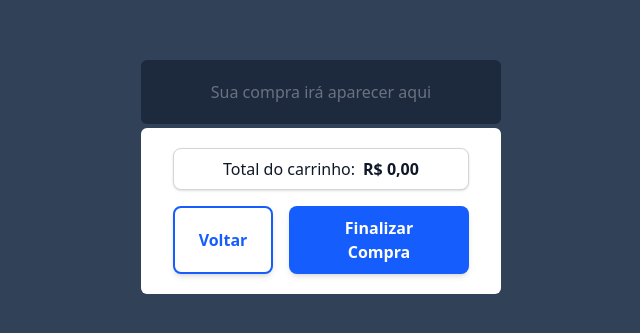
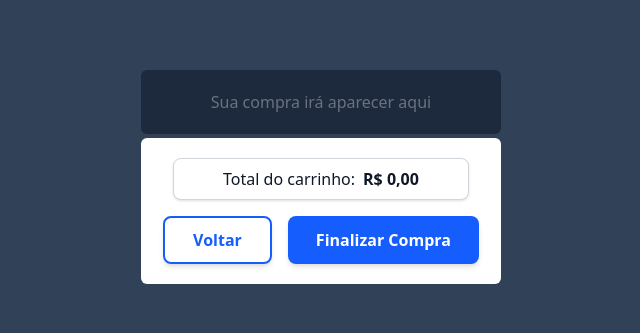
Before and after one commit to GabrielPassos-Dev/projectReact-TrainingOne, a React (Vite) app in the folder projectFile/: page /compras in a window 1280 px wide. Shown: the part 223-556 px from the top of the page, without its empty margins (319-959 px from the left). Built offline with nearby package versions, Linux system fonts and the light colour scheme.

Commit message:
feat: add reusable button component

```diff
--- a/projectFile/src/components/AddItem.jsx
+++ b/projectFile/src/components/AddItem.jsx
@@ -1,5 +1,6 @@
 import { useState } from "react";
 import QuantityInput from "./QuantityInput";
+import { Button } from "./ui/buttons/Button";
 
 function AddItem({ addItemToList }) {
   const [title, setTitle] = useState("");
@@ -17,7 +18,7 @@ function AddItem({ addItemToList }) {
 
       <QuantityInput value={quantity} onChange={setQuantity} />
 
-      <button
+      <Button
         onClick={() => {
           if (!title) {
             alert("Digite algo!");
@@ -26,12 +27,9 @@ function AddItem({ addItemToList }) {
           addItemToList(title.trim(), quantity);
           setTitle("");
         }}
-        className="
-        px-7 py-2.5 bg-blue-600 text-white font-semibold rounded-lg shadow-md hover:bg-blue-700 hover:shadow-lg transition-all duration-300
-        focus:outline-none focus:ring-2 focus:ring-blue-400 focus:ring-offset-2 cursor-pointer"
       >
         Adicionar na Lista
-      </button>
+      </Button>
     </div>
   );
 }
--- a/projectFile/src/components/FinishShoppingCart.jsx
+++ b/projectFile/src/components/FinishShoppingCart.jsx
@@ -1,4 +1,5 @@
 import { Link, useNavigate } from "react-router-dom";
+import { Button } from "./ui/buttons/Button";
 
 function FinishShoppingCart({ total, setCart }) {
   function formatReal(value) {
@@ -23,23 +24,23 @@ function FinishShoppingCart({ total, setCart }) {
         <div>Total do carrinho:</div>
         <div className="font-bold ">{formatReal(total)}</div>
       </div>
+
       <div className="flex gap-4">
-        <Link
+        <Button
           to="/"
-          className=" w-25 text-center
-          px-7 py-2.5 bg-white text-blue-600 border-2 border-blue-600 font-semibold rounded-lg shadow-md hover:bg-blue-800 hover:shadow-l hover:text-white transition-all duration-300
-          focus:outline-none focus:ring-2 focus:ring-blue-400 focus:ring-offset-2 flex items-center justify-center"
+          variant="ghost"
+          size="md"
         >
           Voltar
-        </Link>
-        <button
+        </Button>
+
+        <Button
           onClick={() => finish()}
-          className=" w-45 text-center
-          px-7 py-2.5 bg-blue-600 text-white font-semibold rounded-lg shadow-md hover:bg-blue-700 hover:shadow-lg transition-all duration-300
-          focus:outline-none focus:ring-2 focus:ring-blue-400 focus:ring-offset-2 cursor-pointer flex items-center justify-center"
+          variant="primary"
+          size="md"
         >
           Finalizar Compra
-        </button>
+        </Button>
       </div>
     </div>
   );
--- a/projectFile/src/components/ListCart.jsx
+++ b/projectFile/src/components/ListCart.jsx
@@ -1,4 +1,5 @@
 import { Trash2 } from "lucide-react";
+import { Button } from "./ui/buttons/Button";
 
 function ListCart({ cart, deleteItemToCart }) {
   function formatReal(value) {
@@ -15,7 +16,7 @@ function ListCart({ cart, deleteItemToCart }) {
       {cart.length > 0 ? (
         <ul className="w-90 bg-slate-800 flex flex-col gap-3 items-center justify-center py-5 rounded-md">
           {cart.map((currentItem) => (
-            <li key={currentItem.id} className="flex gap-4">
+            <li key={currentItem.id} className="flex gap-2  ">
               <div className="flex">
                 <div className="w-10 py-3 bg-slate-900 text-gray-500 shadow-sm text-center rounded-tl-md rounded-bl-md mx-1 ">
                   {currentItem.quantity}
@@ -33,13 +34,15 @@ function ListCart({ cart, deleteItemToCart }) {
                   </div>
                 </div>
               </div>
-              <div>
-                <button
+              <div className=" flex items-center justify-center">
+                <Button
                   onClick={() => deleteItemToCart(currentItem.id)}
-                  className="py-3 btext-white font-semibold text-gray-300 cursor-pointer"
+                  variant="danger"
+                  size="sm"
+                  className="py-2 bg-transparent text-gray-300"
                 >
                   <Trash2 />
-                </button>
+                </Button>
               </div>
             </li>
           ))}
--- a/projectFile/src/components/QuantityInput.jsx
+++ b/projectFile/src/components/QuantityInput.jsx
@@ -1,7 +1,7 @@
 import { CircleMinus, CirclePlus } from "lucide-react";
+import { Button } from "./ui/buttons/Button";
 
 function QuantityInput({ value, onChange }) {
-
   const addQt = () => {
     const newValue = value + 1;
     if (newValue > 999) return;
@@ -23,12 +23,9 @@ function QuantityInput({ value, onChange }) {
   return (
     <div className="flex flex-row gap-4 ">
       {value > 1 && (
-        <button
-          onClick={removeQt}
-          className="flex justify-center items-center w-full px-3 py-1 bg-blue-400 text-white font-semibold rounded-lg shadow-md hover:bg-blue-500 hover:shadow-lg transitio  n-all duration-300"
-        >
+        <Button onClick={removeQt} variant="light" size="md" type="button" aria-label="Aumentar quantidade">
           <CircleMinus />
-        </button>
+        </Button>
       )}
 
       <input
@@ -42,14 +39,9 @@ function QuantityInput({ value, onChange }) {
         onChange={handleChange}
       />
 
-      <button
-        onClick={addQt}
-        className="flex justify-center items-center w-full px-3 py-1 bg-blue-400 text-white font-semibold rounded-lg shadow-md hover:bg-blue-500 hover:shadow-lg transition-all duration-300"
-        type="button"
-        value="+"
-      >
+      <Button onClick={addQt} variant="light" size="md" type="button" aria-label="Diminuir quantidade">
         <CirclePlus />
-      </button>
+      </Button>
     </div>
   );
 }
--- a/projectFile/src/components/ShoppingList.jsx
+++ b/projectFile/src/components/ShoppingList.jsx
@@ -1,5 +1,6 @@
 import { Trash2, ShoppingCart } from "lucide-react";
 import { NumericFormat } from "react-number-format";
+import { Button } from "./ui/buttons/Button";
 
 function ShoppingList({
   product,
@@ -7,19 +8,20 @@ function ShoppingList({
   updateItemValue,
   AddItemToCart,
 }) {
-
   return (
     <>
       {product.length > 0 ? (
         <ul className="bg-slate-300 rounded-md p-6 flex flex-col gap-4">
           {product.map((currentItem) => (
-            <li  key={currentItem.id} className="flex gap-2">
+            <li key={currentItem.id} className="flex gap-2">
               <div className="flex flex-row rounded-md">
                 <div className="w-10 px-1 py-2 bg-slate-500 text-gray-900 shadow-sm text-center font-bold rounded-tl-md rounded-bl-md">
                   {currentItem.quantity}
                 </div>
                 <div
-                  className={"[overflow-wrap:anywhere] w-24 px-2 py-2 rounded-tr-md rounded-br-md bg-slate-400 p-1"}
+                  className={
+                    "[overflow-wrap:anywhere] w-24 px-2 py-2 rounded-tr-md rounded-br-md bg-slate-400 p-1"
+                  }
                 >
                   {currentItem.title}
                 </div>
@@ -41,7 +43,7 @@ function ShoppingList({
                 }}
               />
 
-              <button
+              <Button
                 onClick={
                   currentItem.value
                     ? () => AddItemToCart(currentItem)
@@ -50,17 +52,19 @@ function ShoppingList({
                           `Digite o preço do(a) ${currentItem.title} para prosseguir!`,
                         )
                 }
-                className=" px-2 py-2 bg-blue-600 text-white font-semibold rounded-lg shadow-md hover:bg-blue-700 hover:shadow-lg transition-all  duration-300 focus:outline-none focus:ring-2 focus:ring-blue-400 focus:ring-offset-2"
+                variant="primary"
+                size="sm"
               >
                 <ShoppingCart />
-              </button>
+                </Button>
 
-              <button
+              <Button
                 onClick={() => deleteItemToList(currentItem.id)}
-                className="px-2 py-2 bg-red-600 text-white font-semibold rounded-lg shadow-md hover:bg-red-700 hover:shadow-lg transition-all duration-300 focus:outline-none focus:ring-2 focus:ring-red-400 focus:ring-offset-2"
+                variant="danger"
+                size="sm"
               >
                 <Trash2 />
-              </button>
+              </Button>
             </li>
           ))}
         </ul>
--- a/projectFile/src/components/ViewCart.jsx
+++ b/projectFile/src/components/ViewCart.jsx
@@ -1,16 +1,13 @@
-import { Link } from "react-router-dom";
+import { Button } from "./ui/buttons/Button";
 
 function ViewCart() {
 
   return (
     <div className="flex flex-row gap-4">
-      <Link to="/compras"
-        className=" w-full
-        px-7 py-2.5 text-center bg-blue-600 text-white font-semibold rounded-lg shadow-md hover:bg-blue-700 hover:shadow-lg transition-all duration-300
-        focus:outline-none focus:ring-2 focus:ring-blue-400 focus:ring-offset-2"
+      <Button to="/compras" className="w-full"
       >
         Ver carrinho de compras
-      </Link>
+      </Button>
     </div>
   );
 }
--- /dev/null
+++ b/projectFile/src/components/ui/buttons/Button.jsx
@@ -0,0 +1,46 @@
+import { Link } from "react-router-dom";
+
+export function Button({
+  children,
+  onClick,
+  to,
+  className = "",
+  variant = "primary",
+  size = "md",
+  ...props
+}) {
+  const classBase =
+    "font-semibold rounded-lg shadow-md hover:shadow-lg transition-all duration-300 cursor-pointer text-center flex items-center justify-center";
+
+  const focus = "focus:outline-none focus:ring-2 focus:ring-offset-2";
+
+  const variants = {
+    primary: `bg-blue-600 text-white hover:bg-blue-700 focus:ring-blue-400 ${focus}`,
+    danger: `bg-red-600 text-white hover:bg-red-700 focus:ring-red-400 ${focus}`,
+    ghost: "bg-transparent text-blue-600 border-2 border-blue-600  hover:bg-blue-800 hover:text-white focus:ring-blue-400",
+    light:
+      "w-full px-3 py-1 bg-blue-400 text-white font-semibold hover:bg-blue-500 ",
+  };
+
+  const sizes = {
+    sm: "px-2 py-2 text-sm",
+    md: "px-7 py-2.5",
+    lg: "px-8 py-3 text-lg",
+  };
+
+  const classes = `${classBase} ${variants[variant]} ${sizes[size]} ${className}`;
+
+  if (to) {
+    return (
+      <Link to={to} className={`${classes}`} {...props}>
+        {children}
+      </Link>
+    );
+  }
+
+  return (
+    <button onClick={onClick} className={`${classes}`} {...props}>
+      {children}
+    </button>
+  );
+}
```
